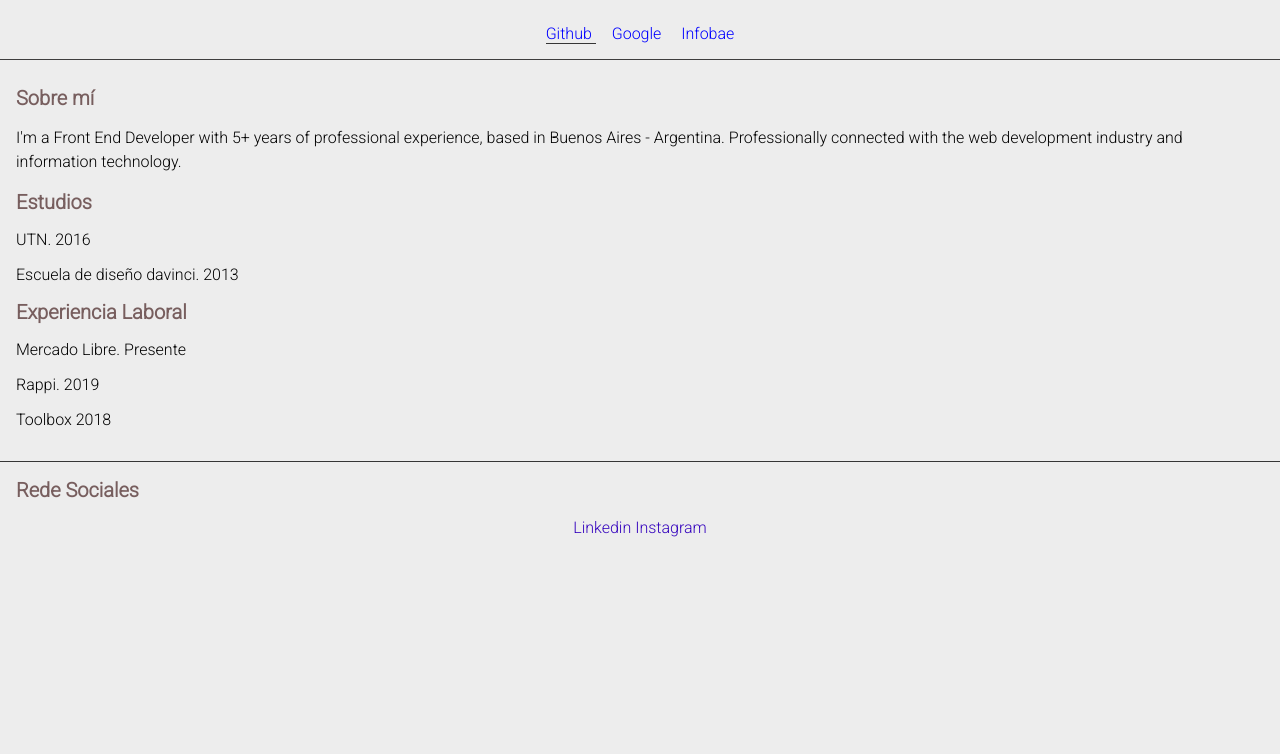
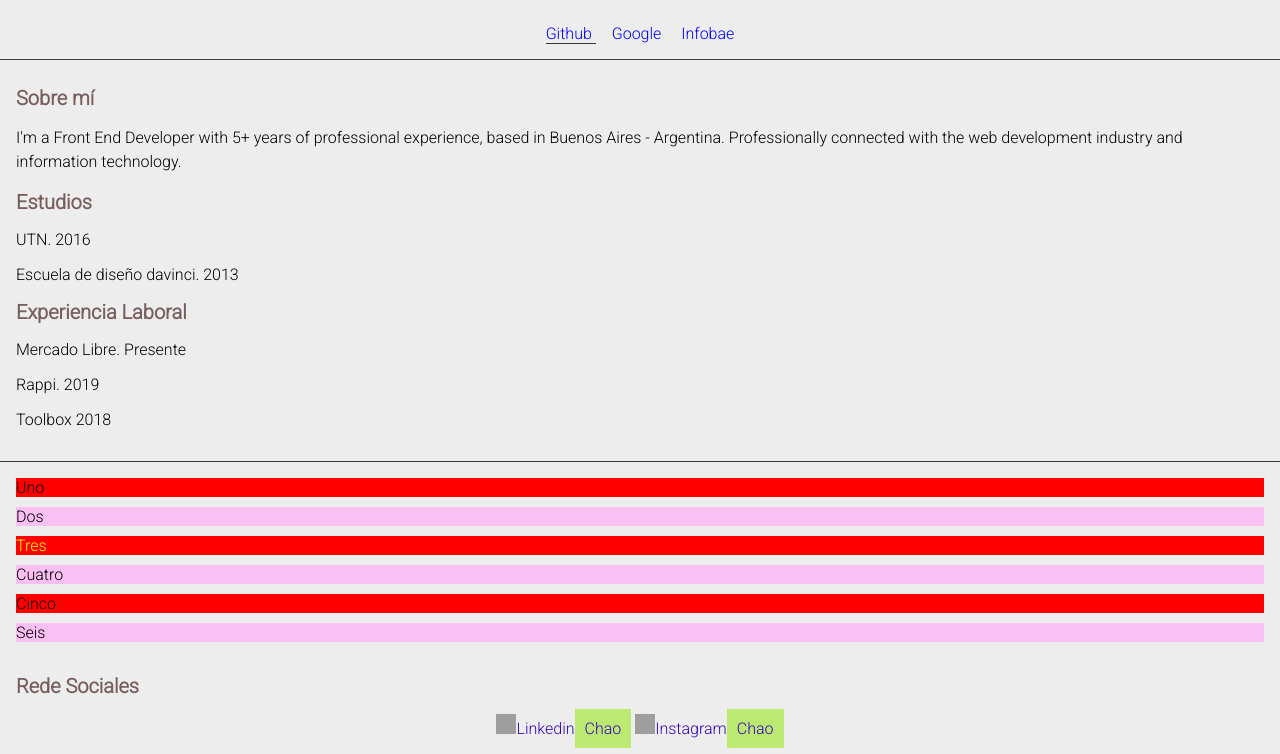
Before and after one commit to lsalazar85/frontend-1417, a plain HTML site: page cv+css/index.html in a window 1280 px wide. Shown: the part 293-1047 px from the top of the page. Before the commit the page ends 846 px from the top, so only its background shows below. Drawn offline with Linux system fonts and the light colour scheme; grey boxes are pictures that could not be loaded.

Commit message:
Pseudo clases y pseudo elementos css

```diff
--- a/cv+css/index.html
+++ b/cv+css/index.html
@@ -87,6 +87,16 @@
                 </ol>
             </div>
         </section>
+        <div class="parImpar">
+            <ul>
+                <li>Uno</li>
+                <li>Dos</li>
+                <li>Tres</li>
+                <li>Cuatro</li>
+                <li>Cinco</li>
+                <li>Seis</li>
+            </ul>
+        </div>
         <footer>
             <h2>Rede Sociales</h2>
             <ul>
--- a/cv+css/styles.css
+++ b/cv+css/styles.css
@@ -21,7 +21,7 @@ li {
 }
 
 h1, h2, h3, h4, h5, h6 {
-    color:#775e5e
+    color:#775e5e;
 }
 
 h1 {
@@ -102,7 +102,7 @@ nav ul li:first-child {
 }
 
 /* Ultimo li del ul */
-nav ul li:last-child{
+nav ul li:last-child {
     margin-right: 0px;
 }
 
@@ -164,3 +164,50 @@ footer ul li {
 footer ul li a {
     color:#3605be
 }
+
+/* Pseudo Elemento Before */
+
+footer ul li a::before {
+    content: "";
+    display: inline-block;
+    background: url("https://3.bp.blogspot.com/-LHdLdAlA1E0/UyayLmE1XfI/AAAAAAAAETA/Jr90-IZUUvM/s1600/icon.png") no-repeat;
+    width: 20px;
+    height: 20px;
+}
+
+/* Pseudo Elemento After */
+
+footer ul li a::after{
+    content: 'Chao';
+    width: 10px;
+    height: 10px;
+    background: rgb(187, 233, 114);
+    padding: 10px;
+}
+
+.parImpar {
+    padding: 16px;
+}
+
+.parImpar ul li {
+    margin-bottom: 10px;
+}
+
+.parImpar ul li:last-child {
+    margin-bottom: 0px;
+}
+
+/* Impares */
+.parImpar ul li:nth-child(odd){
+    background: red;
+}
+
+/* Pares */
+.parImpar ul li:nth-child(even){
+    background: #fabff3;
+}
+
+/* Elemento Unico */
+.parImpar ul li:nth-child(3){
+    color: #ffff02;
+}
```
